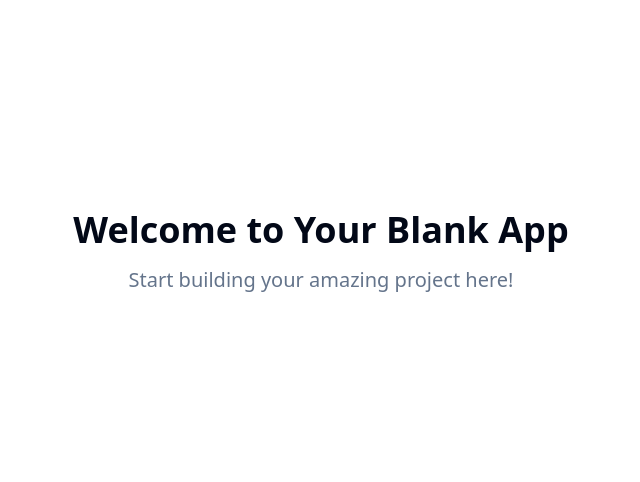
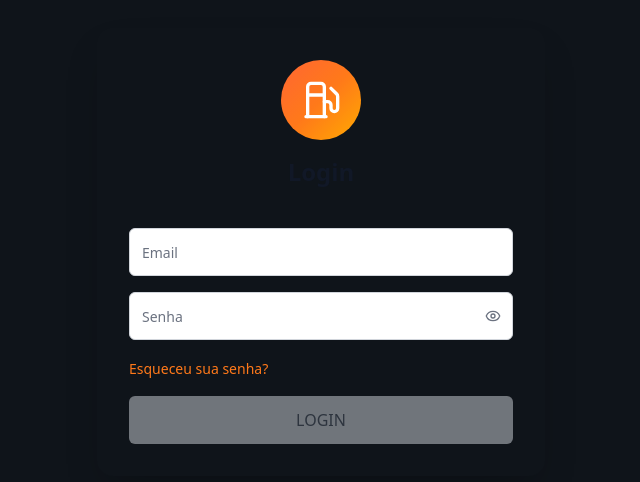
Before and after one commit to airtonsenna10/seduc-frota-connect, a React (Vite) app: page / in a window 1280 px wide. Shown: the part 148-630 px from the top of the page, without its empty margins (319-959 px from the left). Built offline with nearby package versions, Linux system fonts and the light colour scheme.

Commit message:
Create login page
Create the login page with HTML, CSS, and JavaScript, based on the provided image. The page should include fields for email and password, along with buttons for logging in with Facebook and Google, but without actual integration.

```diff
--- /dev/null
+++ b/src/components/ui/login-form.tsx
@@ -0,0 +1,124 @@
+"use client"
+
+import * as React from "react"
+import { cn } from "@/lib/utils"
+import { Button } from "@/components/ui/button"
+import { Input } from "@/components/ui/input"
+import { Label } from "@/components/ui/label"
+import { Eye, EyeOff, Fuel } from "lucide-react"
+
+interface LoginFormProps extends React.HTMLAttributes<HTMLDivElement> {}
+
+export function LoginForm({ className, ...props }: LoginFormProps) {
+  const [showPassword, setShowPassword] = React.useState(false)
+  const [email, setEmail] = React.useState("")
+  const [password, setPassword] = React.useState("")
+  const [isLoading, setIsLoading] = React.useState(false)
+
+  const handleSubmit = async (e: React.FormEvent) => {
+    e.preventDefault()
+    setIsLoading(true)
+
+    // Simulate login process
+    await new Promise(resolve => setTimeout(resolve, 1000))
+
+    console.log("Login attempt:", { email, password })
+    setIsLoading(false)
+  }
+
+  return (
+    <div className={cn("grid gap-6", className)} {...props}>
+      <form onSubmit={handleSubmit}>
+        <div className="grid gap-4">
+          {/* Logo and Title */}
+          <div className="flex flex-col items-center text-center mb-6">
+            <div className="relative mb-4">
+              <div
+                className="w-20 h-20 rounded-full flex items-center justify-center"
+                style={{ background: "var(--fuel-gradient)" }}
+              >
+                <Fuel className="h-10 w-10 text-white" />
+              </div>
+            </div>
+            <h1 className="text-2xl font-bold text-gray-900">Login</h1>
+          </div>
+
+          {/* Email Field */}
+          <div className="grid gap-2">
+            <Label htmlFor="email" className="sr-only">
+              Email
+            </Label>
+            <Input
+              id="email"
+              placeholder="Email"
+              type="email"
+              autoCapitalize="none"
+              autoComplete="email"
+              autoCorrect="off"
+              disabled={isLoading}
+              value={email}
+              onChange={(e) => setEmail(e.target.value)}
+              className="h-12 bg-white border-gray-300 text-gray-900 placeholder:text-gray-500"
+            />
+          </div>
+
+          {/* Password Field */}
+          <div className="grid gap-2">
+            <Label htmlFor="password" className="sr-only">
+              Senha
+            </Label>
+            <div className="relative">
+              <Input
+                id="password"
+                placeholder="Senha"
+                type={showPassword ? "text" : "password"}
+                autoCapitalize="none"
+                autoComplete="current-password"
+                disabled={isLoading}
+                value={password}
+                onChange={(e) => setPassword(e.target.value)}
+                className="h-12 bg-white border-gray-300 text-gray-900 placeholder:text-gray-500 pr-10"
+              />
+              <Button
+                type="button"
+                variant="ghost"
+                size="sm"
+                className="absolute right-0 top-0 h-full px-3 py-2 hover:bg-transparent"
+                onClick={() => setShowPassword(!showPassword)}
+                disabled={isLoading}
+              >
+                {showPassword ? (
+                  <EyeOff className="h-4 w-4 text-gray-500" />
+                ) : (
+                  <Eye className="h-4 w-4 text-gray-500" />
+                )}
+                <span className="sr-only">
+                  {showPassword ? "Ocultar senha" : "Mostrar senha"}
+                </span>
+              </Button>
+            </div>
+          </div>
+
+          {/* Forgot Password Link */}
+          <div className="text-left">
+            <a
+              href="#"
+              className="text-sm font-medium hover:underline"
+              style={{ color: "var(--forgot-link)" }}
+            >
+              Esqueceu sua senha?
+            </a>
+          </div>
+
+          {/* Login Button */}
+          <Button
+            disabled={isLoading || !email || !password}
+            className="h-12 bg-gray-300 hover:bg-gray-400 text-gray-600 font-medium text-base disabled:opacity-50"
+          >
+            {isLoading ? "ENTRANDO..." : "LOGIN"}
+          </Button>
+        </div>
+      </form>
+    </div>
+  )
+}
--- a/src/index.css
+++ b/src/index.css
@@ -8,8 +8,9 @@ All colors MUST be HSL.
 
 @layer base {
   :root {
-    --background: 0 0% 100%;
-    --foreground: 222.2 84% 4.9%;
+    /* SEDUC/MA Fleet Management Color Palette */
+    --background: 210 28% 8%;
+    --foreground: 210 40% 98%;
 
     --card: 0 0% 100%;
     --card-foreground: 222.2 84% 4.9%;
@@ -17,8 +18,9 @@ All colors MUST be HSL.
     --popover: 0 0% 100%;
     --popover-foreground: 222.2 84% 4.9%;
 
-    --primary: 222.2 47.4% 11.2%;
-    --primary-foreground: 210 40% 98%;
+    --primary: 25 100% 55%;
+    --primary-foreground: 0 0% 100%;
+    --primary-hover: 25 100% 50%;
 
     --secondary: 210 40% 96.1%;
     --secondary-foreground: 222.2 47.4% 11.2%;
@@ -26,15 +28,25 @@ All colors MUST be HSL.
     --muted: 210 40% 96.1%;
     --muted-foreground: 215.4 16.3% 46.9%;
 
-    --accent: 210 40% 96.1%;
-    --accent-foreground: 222.2 47.4% 11.2%;
+    --accent: 25 100% 55%;
+    --accent-foreground: 0 0% 100%;
 
     --destructive: 0 84.2% 60.2%;
     --destructive-foreground: 210 40% 98%;
 
     --border: 214.3 31.8% 91.4%;
     --input: 214.3 31.8% 91.4%;
-    --ring: 222.2 84% 4.9%;
+    --ring: 25 100% 55%;
+
+    /* Custom design tokens */
+    --fuel-gradient: linear-gradient(135deg, hsl(15 100% 60%), hsl(25 100% 55%), hsl(40 100% 50%));
+    --login-card: 0 0% 100%;
+    --login-card-shadow: 0 20px 40px -12px hsl(0 0% 0% / 0.25);
+    --input-bg: hsl(210 40% 96.1%);
+    --input-border: hsl(214.3 31.8% 91.4%);
+    --forgot-link: hsl(25 100% 55%);
+    --button-disabled: hsl(210 11% 71%);
+    --transition-smooth: all 0.3s cubic-bezier(0.4, 0, 0.2, 1);
 
     --radius: 0.5rem;
 
--- a/src/pages/Index.tsx
+++ b/src/pages/Index.tsx
@@ -1,11 +1,18 @@
-// Update this page (the content is just a fallback if you fail to update the page)
+import { LoginForm } from "@/components/ui/login-form"
 
 const Index = () => {
   return (
-    <div className="min-h-screen flex items-center justify-center bg-background">
-      <div className="text-center">
-        <h1 className="text-4xl font-bold mb-4">Welcome to Your Blank App</h1>
-        <p className="text-xl text-muted-foreground">Start building your amazing project here!</p>
+    <div className="min-h-screen bg-background flex items-center justify-center p-4">
+      <div className="w-full max-w-md">
+        <div
+          className="rounded-2xl p-8 shadow-2xl"
+          style={{
+            backgroundColor: "var(--login-card)",
+            boxShadow: "var(--login-card-shadow)"
+          }}
+        >
+          <LoginForm />
+        </div>
       </div>
     </div>
   );
--- a/tailwind.config.ts
+++ b/tailwind.config.ts
@@ -26,7 +26,8 @@ export default {
 				foreground: 'hsl(var(--foreground))',
 				primary: {
 					DEFAULT: 'hsl(var(--primary))',
-					foreground: 'hsl(var(--primary-foreground))'
+					foreground: 'hsl(var(--primary-foreground))',
+					hover: 'hsl(var(--primary-hover))'
 				},
 				secondary: {
 					DEFAULT: 'hsl(var(--secondary))',
```
